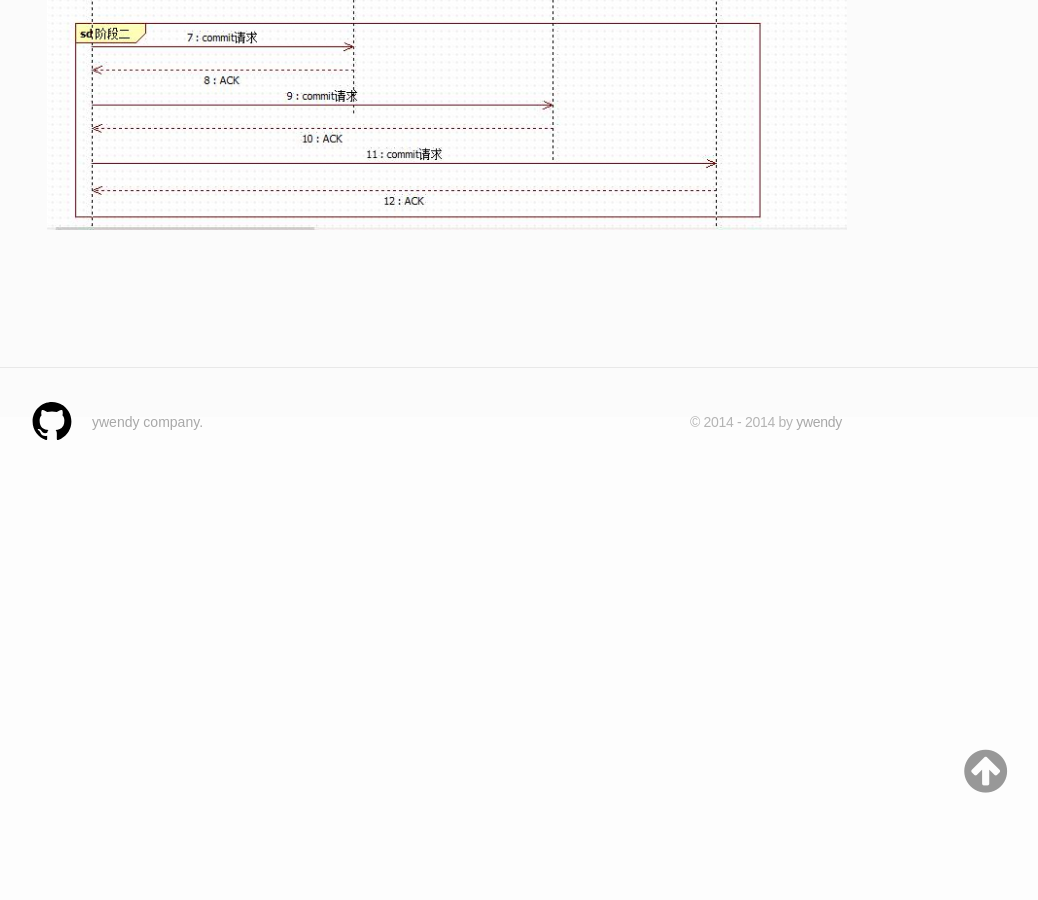
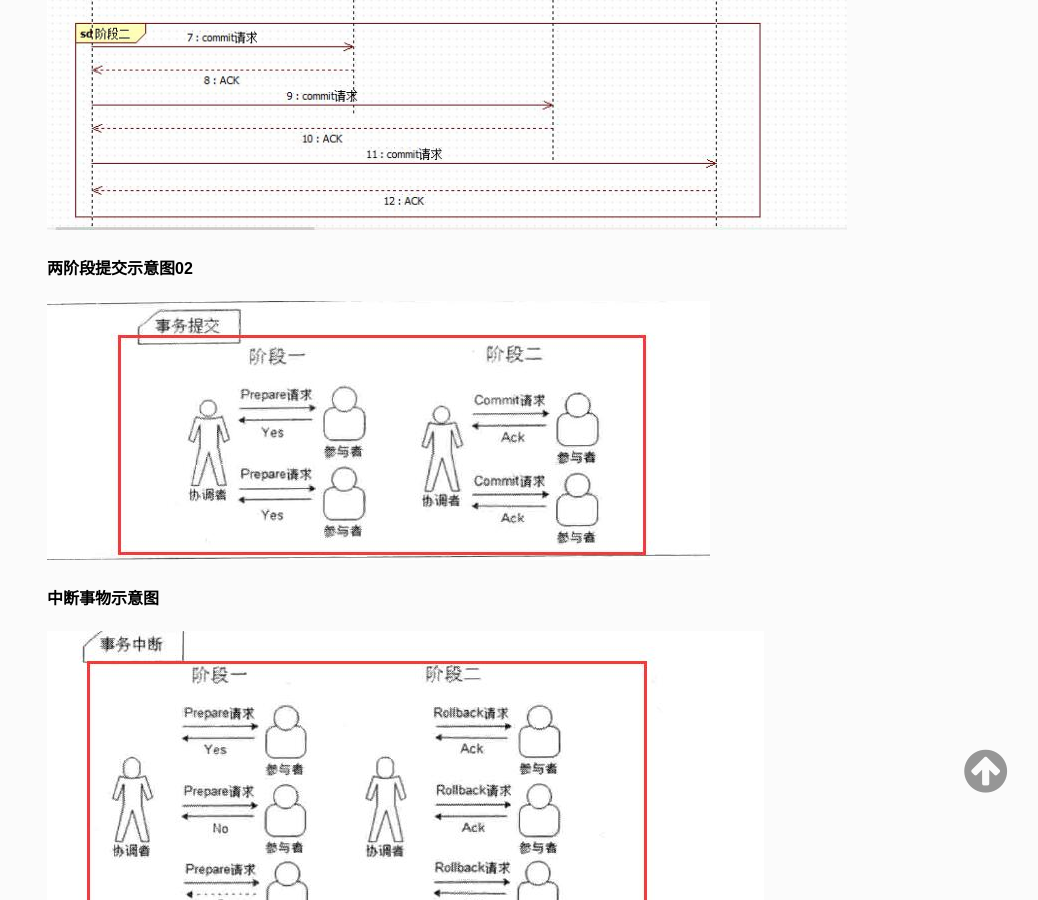
Before and after one commit to ywendy/ywendy.github.io, a Jekyll site: the page built from _posts/2016-06-01-java-分布式事务-01.md, in a window 1280 px wide and 900 px high, scrolled down 3175 px. Shown: the whole window, without its empty margins (193-1231 px from the left). Built offline with Jekyll 4.4.1, drawn with Linux system fonts in a browser that asks for light colours; nearby versions of some CDN libraries; Markdown is read by kramdown in place of the engine named in the settings; comment, search, counter and statistics services are not loaded.

Commit message:
示意图02

```diff
--- a/_posts/2016-06-01-java-分布式事务-01.md
+++ b/_posts/2016-06-01-java-分布式事务-01.md
@@ -109,3 +109,13 @@ tags:  分布式事务 2pc 3pc
 <font color="red">**两阶段提交示意图:**</font>
 
 ![两阶段提交示意图](https://ywendy.github.io/img/两阶段提交示意图.jpg)
+
+
+**两阶段提交示意图02**
+
+![](https://ywendy.github.io/img/两阶段提交02.jpg)
+
+
+**中断事物示意图**
+
+![](https://ywendy.github.io/img/两阶段提交-中断事物.jpg)
```
Also changed, not shown: img/两阶段提交-中断事物.jpg (added), img/两阶段提交02.jpg (added).
